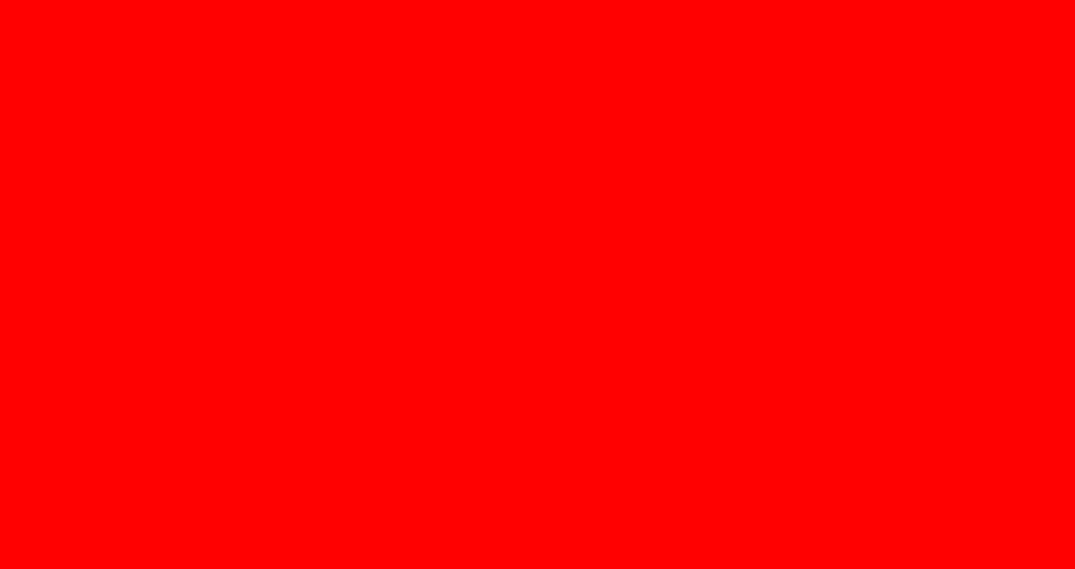
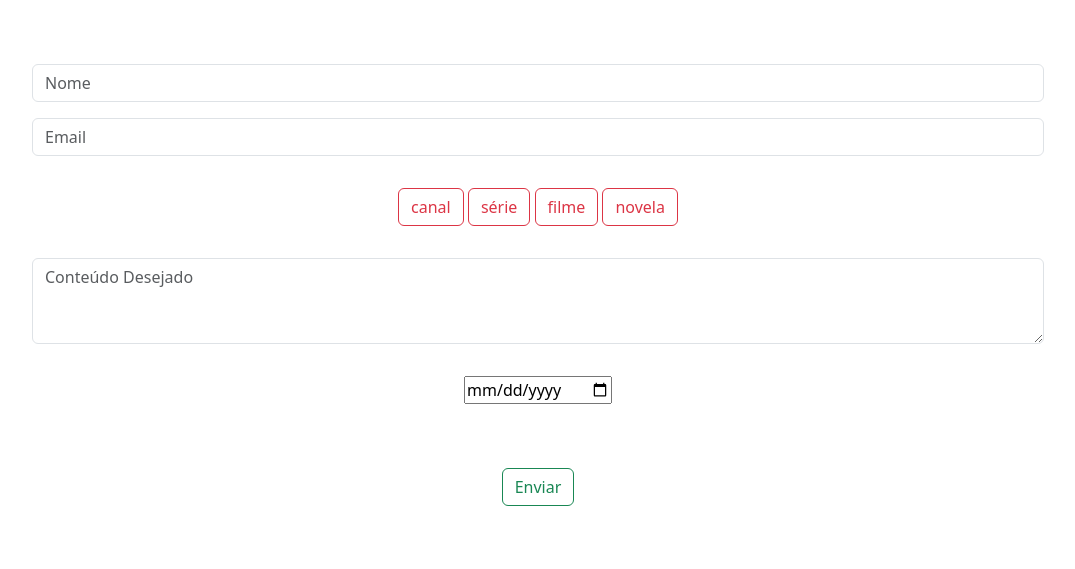
Before and after one commit to andrade-filipe/pedidos_jeferson, a PHP site: page / in a window 1280 px wide. Before the commit the part shown is empty. Shown: the top 569 px of the page, without its empty margins (102-1177 px from the left). Run offline with PHP 8.4, Linux system fonts and the light colour scheme.

Commit message:
formulario de inicio criado

```diff
--- a/application/templates/header.php
+++ b/application/templates/header.php
@@ -19,13 +19,13 @@
     <meta name="viewport" content="width=device-width, initial-scale=1.0">
     <title>Jeferson</title>
     <!-- Icone da aba -->
-    <link rel="short icon" href="<?= $BASE_URL ?>/img/icon.ico">
+    <link rel="short icon" href="<?= $BASE_URL ?>img/icon.ico">
     <!-- BOOTSTRAP -->
     <link rel="stylesheet" href="https://cdnjs.cloudflare.com/ajax/libs/twitter-bootstrap/5.3.2/css/bootstrap.min.css" integrity="sha512-b2QcS5SsA8tZodcDtGRELiGv5SaKSk1vDHDaQRda0htPYWZ6046lr3kJ5bAAQdpV2mmA/4v0wQF9MyU6/pDIAg==" crossorigin="anonymous" referrerpolicy="no-referrer" />
     <!-- FONT AWESOME -->
     <link rel="stylesheet" href="https://cdnjs.cloudflare.com/ajax/libs/font-awesome/6.5.1/css/all.min.css" integrity="sha512-DTOQO9RWCH3ppGqcWaEA1BIZOC6xxalwEsw9c2QQeAIftl+Vegovlnee1c9QX4TctnWMn13TZye+giMm8e2LwA==" crossorigin="anonymous" referrerpolicy="no-referrer" />
     <!-- CSS -->
-    <link rel="stylesheet" href="<?= $BASE_URL ?>/styles/main.css">
+    <link rel="stylesheet" href="<?= $BASE_URL ?>/styles/style.css">
 </head>
 <body>
     <?php if(!empty($flassMessage["msg"])): ?>
--- /dev/null
+++ b/core/services/formService.php
@@ -0,0 +1,3 @@
+<?php
+    echo "oi";
+?>
--- a/index.php
+++ b/index.php
@@ -1,9 +1,40 @@
 <?php
     include_once("application/templates/header.php");
 ?>
-    <form action="" method="POST">
+<div class="container ">
+    <div class="row">
+        <div class="col-12 text-center form-container">
+            <form action="<?= $BASE_URL ?>core/services/formService.php" method="POST">
+                <div class="form-group">
+                    <input placeholder="Nome" type="text" class="form-control" id="name" name="name">
+                </div>
+                <div class="form-group">
+                    <input placeholder="Email" type="email" class="form-control" id="email" name="email">
+                </div>
+                <div class="form-group checkbox-div">
+                    <input type="checkbox" class="btn-check" value="canal" id="checkbox-canal" name="categories[]" autocomplete="off">
+                    <label for="checkbox-canal" class="btn btn-outline-danger">canal</label>
 
-    </form>
+                    <input type="checkbox" class="btn-check" value="serie" id="checkbox-serie" name="categories[]" autocomplete="off">
+                    <label for="checkbox-serie" class="btn btn-outline-danger">série</label>
+
+                    <input type="checkbox" class="btn-check" value="filme" id="checkbox-filme" name="categories[]" autocomplete="off">
+                    <label for="checkbox-filme" class="btn btn-outline-danger">filme</label>
+
+                    <input type="checkbox" class="btn-check" value="novela" id="checkbox-novela" name="categories[]" autocomplete="off">
+                    <label for="checkbox-novela" class="btn btn-outline-danger">novela</label>
+                </div>
+                <div class="form-group">
+                    <textarea class="form-control" name="content" id="content" rows="3" placeholder="Conteúdo Desejado"></textarea>
+                </div>
+                <div class="form-group date-div">
+                    <input type="date" id="date" name="date">
+                </div>
+                <input type="submit" class="btn btn-outline-success" value="Enviar">
+            </form>
+        </div>
+    </div>
+</div>
 <?php
     include_once("application/templates/footer.php");
 ?>
--- a/styles/main.css
+++ /dev/null
@@ -1,4 +0,0 @@
-@import url("styles/root.css");
-@import url("styles/general.css");
-@import url("styles/utils.css");
-@import url("styles/form.css");
--- /dev/null
+++ b/styles/style.css
@@ -0,0 +1,16 @@
+.form-container{
+    padding: 4rem;
+}
+
+.form-group{
+    margin-bottom: 1rem;
+}
+
+.checkbox-div{
+    margin: 2rem 0;
+}
+
+.date-div {
+    margin-bottom: 4rem;
+    margin-top: 2rem;
+}
--- a/styles/utils.css
+++ /dev/null
@@ -1,3 +0,0 @@
-body{
-    background-color: red;
-}
```
Also changed, not shown: styles/form.css (deleted), styles/general.css (deleted), styles/root.css (deleted).
